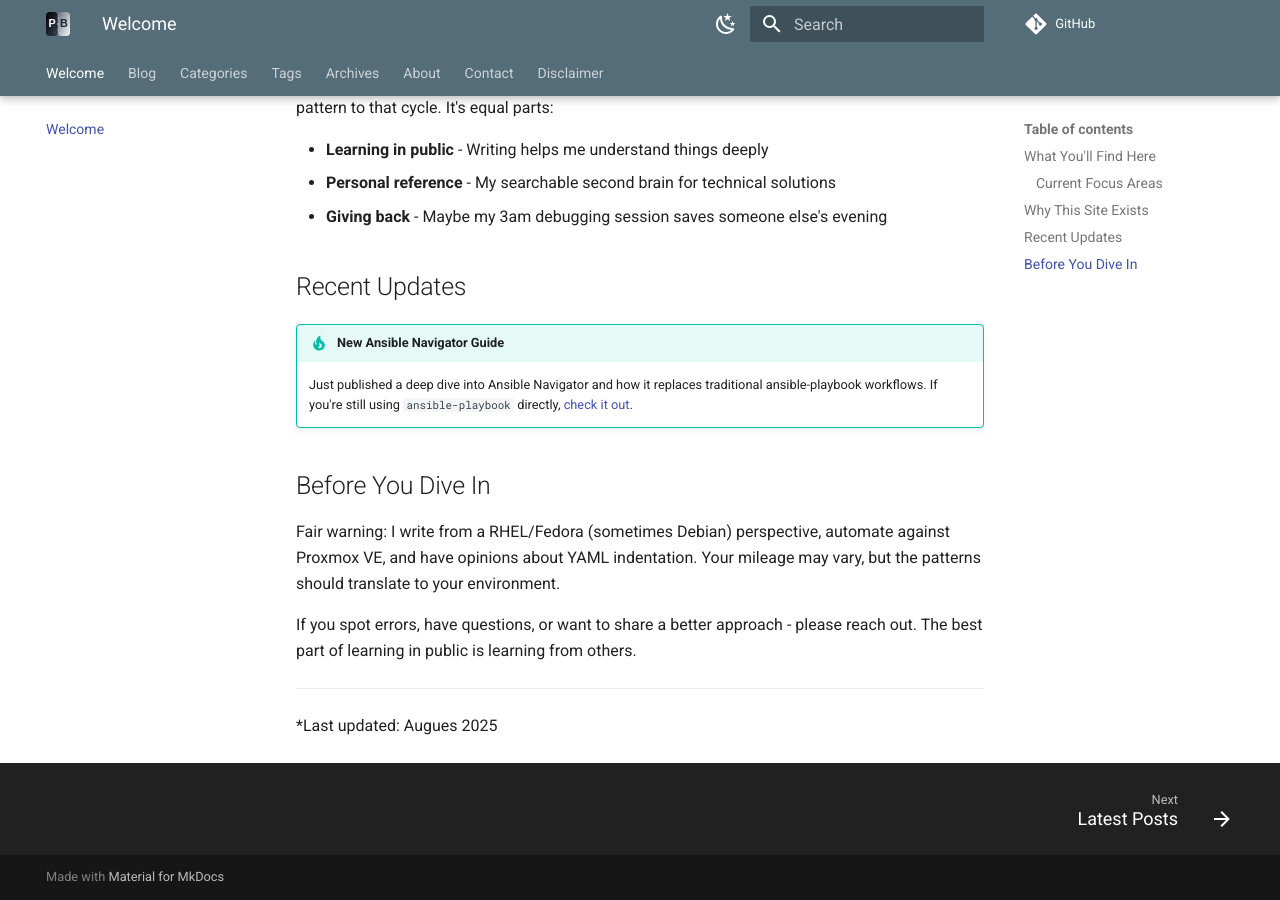
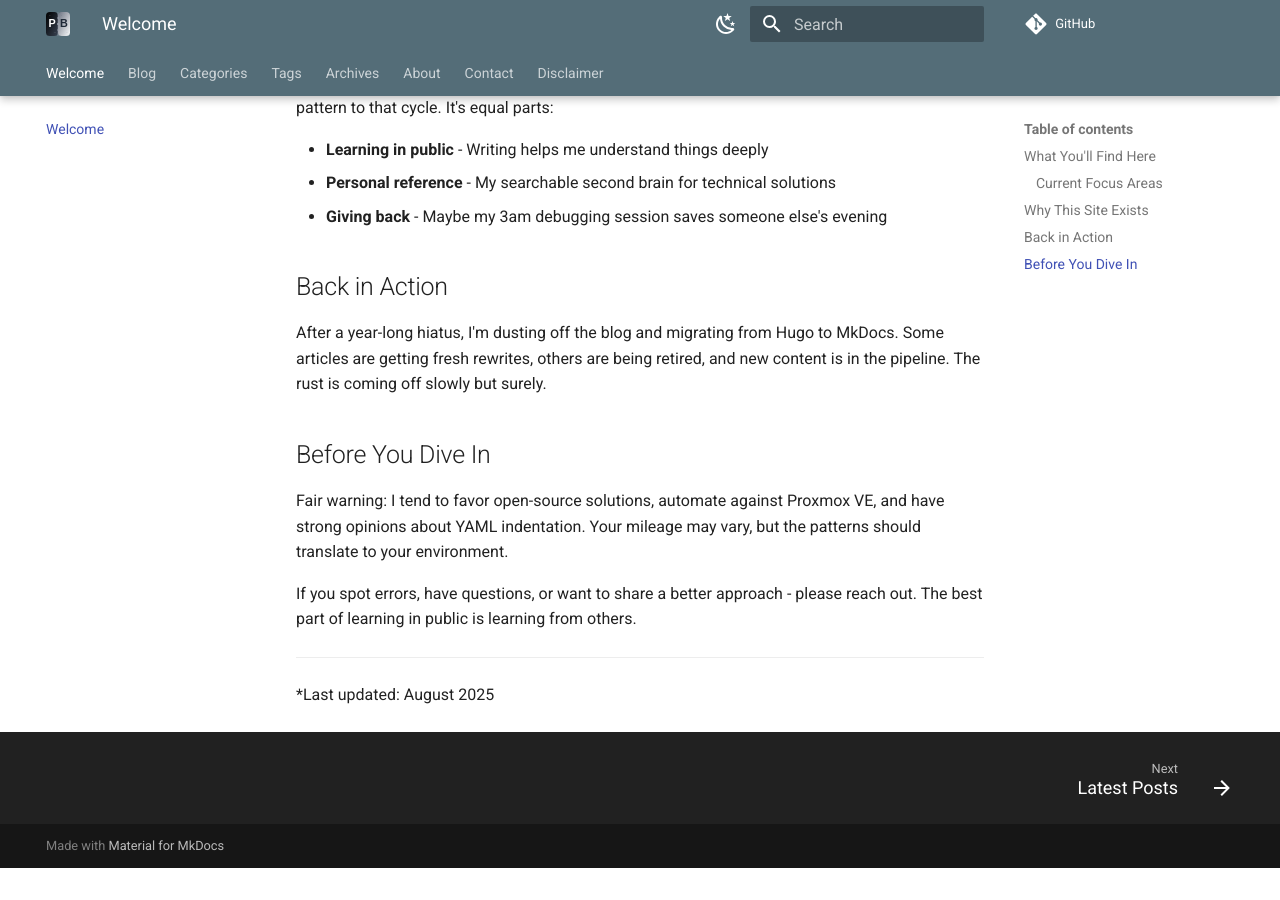
Before and after one commit to ravenawk/new_pb, an MkDocs documentation site: the page built from docs/index.md, in a window 1280 px wide and 900 px high, scrolled down 827 px. Built offline with MkDocs 1.6.1 and Material for MkDocs 9.7.7, drawn with Linux system fonts in a browser that asks for light colours; comment, search, counter and statistics services are not loaded; after the commit the page ends 1695 px from its top, so only the background shows below that.

Commit message:
Update home page and draft hub article

```diff
--- a/docs/index.md
+++ b/docs/index.md
@@ -33,17 +33,17 @@ We've all been there - you solve a complex problem or setup up a new service, wr
 - **Personal reference** - My searchable second brain for technical solutions
 - **Giving back** - Maybe my 3am debugging session saves someone else's evening
 
-## Recent Updates
-
-!!! tip "New Ansible Navigator Guide"
-    Just published a deep dive into Ansible Navigator and how it replaces traditional ansible-playbook workflows. If you're still using `ansible-playbook` directly, [check it out](ansible/navigator.md).
+## Back in Action
+After a year-long hiatus, I'm dusting off the blog and migrating from Hugo to MkDocs. Some articles are getting fresh rewrites, others are being retired, and new content is in the pipeline. The rust is coming off slowly but surely.
 
 ## Before You Dive In
 
-Fair warning: I write from a RHEL/Fedora (sometimes Debian) perspective, automate against Proxmox VE, and have opinions about YAML indentation. Your mileage may vary, but the patterns should translate to your environment.
+Fair warning: I tend to favor open-source solutions, automate against Proxmox VE, and have strong opinions about YAML indentation.
+Your mileage may vary, but the patterns should translate to your environment.
 
 If you spot errors, have questions, or want to share a better approach - please reach out. The best part of learning in public is learning from others.
 
+
 ---
 
-*Last updated: Augues 2025
+*Last updated: August 2025
```
Also changed, not shown: docs/blog/posts/private_automation_hub.md (+1 -0 lines).
